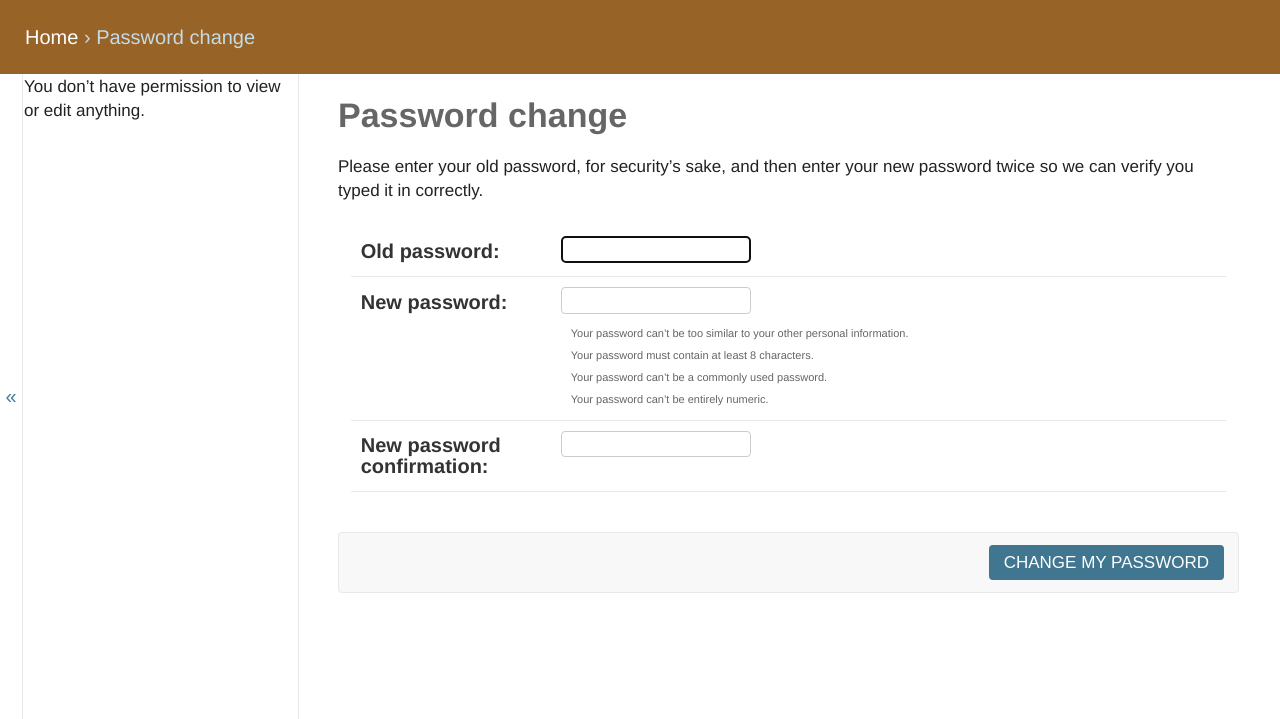
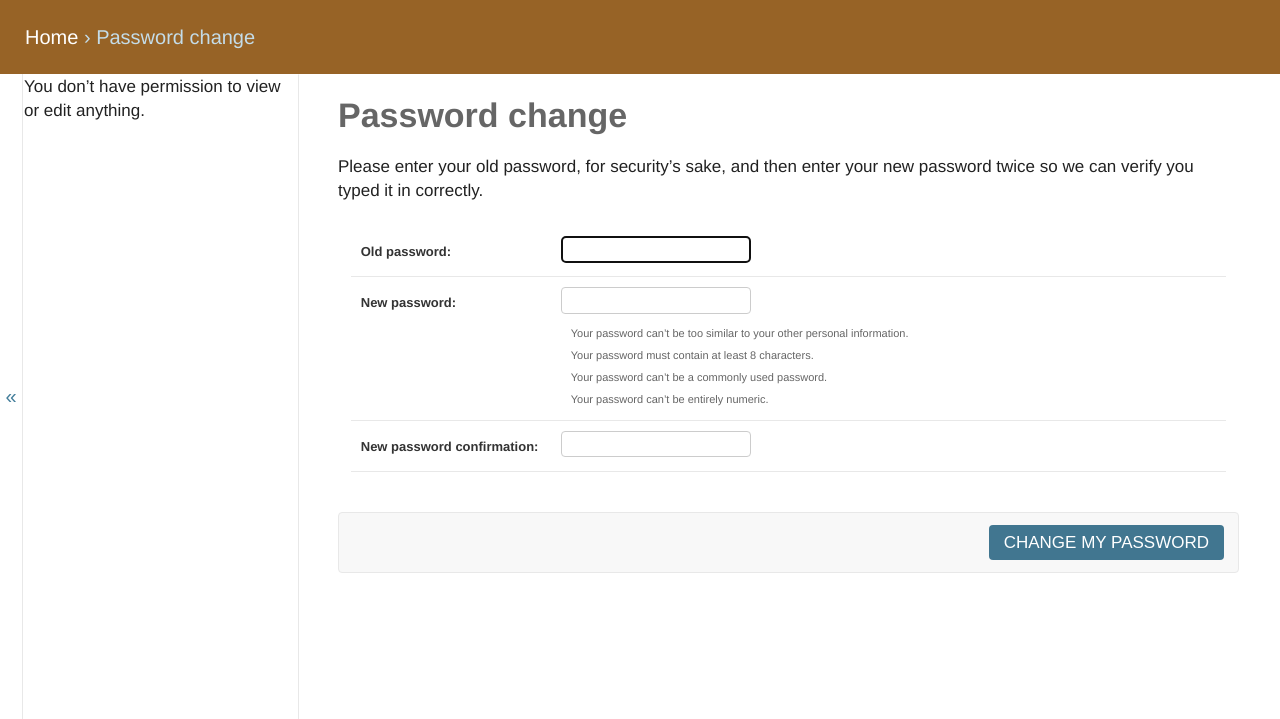
Before and after one commit to dellsystem/notes-from-below, a Django app: a page that uses src/templates/admin/base.html in a window 1280 px wide. Shown: the part 81-800 px from the top of the page. Run offline with Django 3.2, Linux system fonts and the light colour scheme; the visitor is signed in with stand-in values (Sample User, id 1).

Commit message:
Reduce admin form text size
It looked weird

```diff
--- a/src/notesfrombelow/static/css/admin.css
+++ b/src/notesfrombelow/static/css/admin.css
@@ -1,7 +1,3 @@
-#content label {
-    font-size: 20px;
-}
-
 .ace_editor {
     font-size: 18px !important;
 }
--- a/src/templates/admin/base.html
+++ b/src/templates/admin/base.html
@@ -4,7 +4,7 @@
 
 {% block extrahead %}
 <link rel="stylesheet" type="text/css" href="{% static "css/semantic.min.css" %}" />
-<link rel="stylesheet" type="text/css" href="{% static "css/admin.css" %}" />
+<link rel="stylesheet" type="text/css" href="{% static "css/admin.css" %}?1" />
 {% endblock %}
 
 {% block branding %}
```
